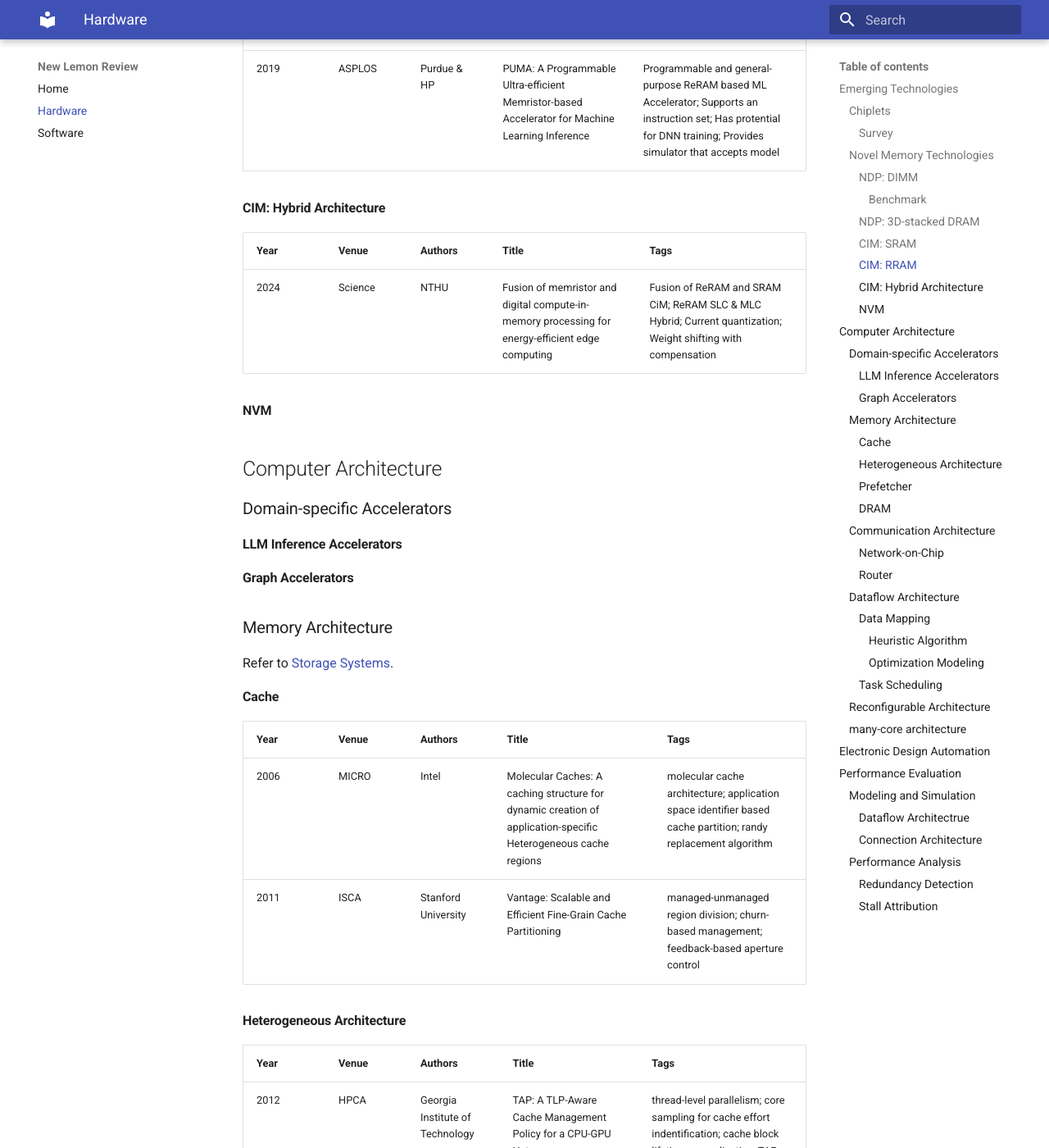
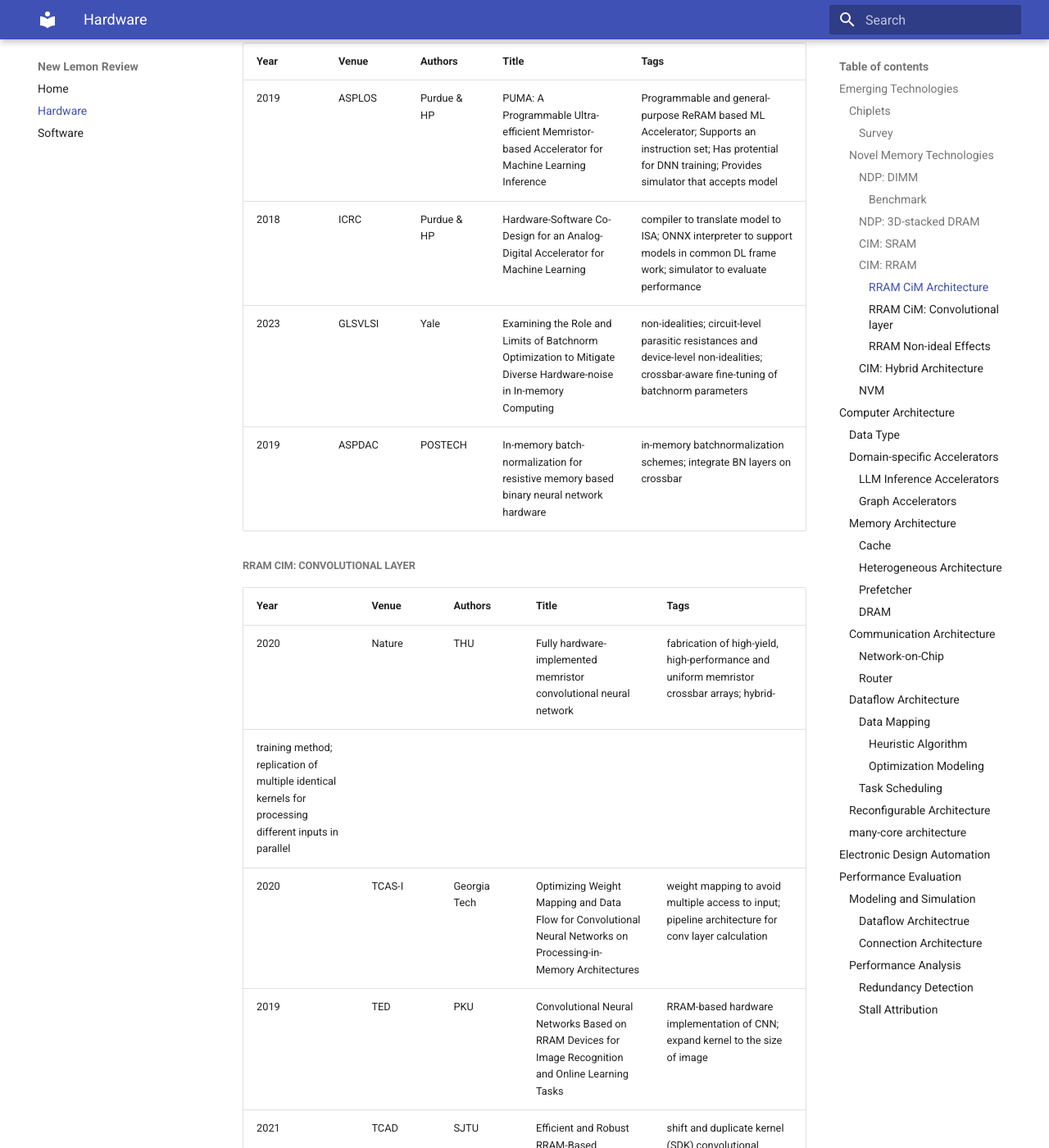
Before and after one commit to pku-lemonade/review, an MkDocs documentation site: the page built from docs/Hardware.md, in a window 1280 px wide and 1400 px high, scrolled down 1723 px. Shown: the whole window at 82% size. Built offline with MkDocs 1.6.1 and Material for MkDocs 9.7.7, drawn with Linux system fonts in a browser that asks for light colours; some of the changed text lies outside the part shown.

Commit message:
Valuable papers previously read added. (#8)
* Valuable papers previously read added.

* added required changes

* Update Hardware.md

an example that include details of paper contributions and your own summarization for the subsection.

@KRBernardy can you change the #data-type subsection according to the example? We hope that a new reader can get the basic idea of the paper by only looking at the tags.

* rewrite for data type secton; new papers added

---------

Co-authored-by: Youwei Zhuo <youwei@pku.edu.cn>

```diff
--- a/docs/Hardware.md
+++ b/docs/Hardware.md
@@ -36,9 +36,37 @@
 
 #### CIM: RRAM
 
+##### RRAM CiM Architecture
+
 | Year | Venue | Authors | Title | Tags |
 |-|-|-|-|-|
 | 2019 | ASPLOS | Purdue & HP | PUMA: A Programmable Ultra-efficient Memristor-based Accelerator for Machine Learning Inference | Programmable and general-purpose ReRAM based ML Accelerator; Supports an instruction set; Has protential for DNN training; Provides simulator that accepts model |
+| 2018 | ICRC | Purdue & HP | Hardware-Software Co-Design for an Analog-Digital Accelerator for Machine Learning | compiler to translate model to ISA; ONNX interpreter to support models in common DL frame work; simulator to evaluate performance |
+| 2023 | GLSVLSI | Yale | Examining the Role and Limits of Batchnorm Optimization to Mitigate Diverse Hardware-noise in In-memory Computing | non-idealities; circuit-level parasitic resistances and device-level non-idealities; crossbar-aware fine-tuning of batchnorm parameters |
+| 2019 | ASPDAC | POSTECH | In-memory batch-normalization for resistive memory based binary neural network hardware | in-memory batchnormalization schemes; integrate BN layers on crossbar |
+
+##### RRAM CiM: Convolutional layer
+
+| Year | Venue | Authors | Title | Tags |
+|-|-|-|-|-|
+| 2020 | Nature | THU | Fully hardware-implemented memristor convolutional neural network | fabrication of high-yield, high-performance and uniform memristor crossbar arrays; hybrid-
+training method; replication of multiple identical kernels for processing different inputs in parallel |
+| 2020 | TCAS-I | Georgia Tech | Optimizing Weight Mapping and Data Flow for Convolutional Neural Networks on Processing-in-Memory Architectures | weight mapping to avoid multiple access to input; pipeline architecture for conv layer calculation |
+| 2019 | TED | PKU | Convolutional Neural Networks Based on RRAM Devices for Image Recognition and Online Learning Tasks | RRAM-based hardware implementation of CNN; expand kernel to the size of image |
+| 2021 | TCAD | SJTU | Efficient and Robust RRAM-Based Convolutional Weight Mapping With Shifted and Duplicated Kernel | shift and duplicate kernel (SDK) convolutional weight mapping architecture; parallel-window size allocation algorithm; kernel synchronization method |
+
+
+
+##### RRAM Non-ideal Effects
+
+Non-ideal Aware Methods: data types, training algiruthm, SRAM for compensation. Refer to [Data Type](#data-type).
+
+| Year | Venue | Authors | Title | Tags |
+|-|-|-|-|-|
+| 2019 | DATE | Georgia Tech | Design of Reliable DNN Accelerator with Un-reliable ReRAM | dynamical fixed point data representation format; device variation aware training methodology |
+| 2020 | DAC | ASU | Accurate Inference with Inaccurate RRAM Devices: Statistical Data, Model Transfer, and On-line Adaptation | introduce statistical variations in knowledge distillation; On-line sparse adaptation with a small SRAM array |
+| 2020 | DATE | SJTU | Go Unary: A Novel Synapse Coding and Mapping Scheme for Reliable ReRAM-based Neuromorphic Computing | unary coding; priority mapping* |
+| 2022 | TCAD | ASU | Hybrid RRAM/SRAM in-Memory Computing for Robust DNN Acceleration | integrates an RRAM-based IMC macro with a digital SRAM macro using a programmable shifter to compensate for RRAM variations; ensemble learning |
 
 #### CIM: Hybrid Architecture
 
@@ -49,6 +77,16 @@
 #### NVM
 
 ## Computer Architecture
+
+### Data Type
+
+| Year | Venue | Authors | Title | Tags |
+|-|-|-|-|-|
+| 2017 | SFI | NUS | Beating Floating Point at its Own Game: Posit Arithmetic | Data type for universial number; Replacement for float; Highly adjustable; Dynamic range; regime, exponent and mantissa bits |
+| 2021 | TCAS-II | Ashoka University | Fixed-Posit: A Floating-Point Representation for Error-Resilient Applications | the number of regime and exponent bits are fixed; a design of fixedposit multiplier; |
+| 2022 | MICRO | SJTU | ANT: Exploiting Adaptive Numerical Data Type for Low-bit Deep Neural Network Quantization | fixed-length adaptive numerical data type; combines the advantages of float and int for adapting to the importance of different values within a tensor; adaptive framework that selects the best type for each tensor |
+| 2024 | TCAD | HKU | DyBit: Dynamic Bit-Precision Numbers for Efficient Quantized Neural Network Inference | adaptive data representation with variablelength encoding; hardware-aware quantization framework |
+
 
 ### Domain-specific Accelerators
 
```
